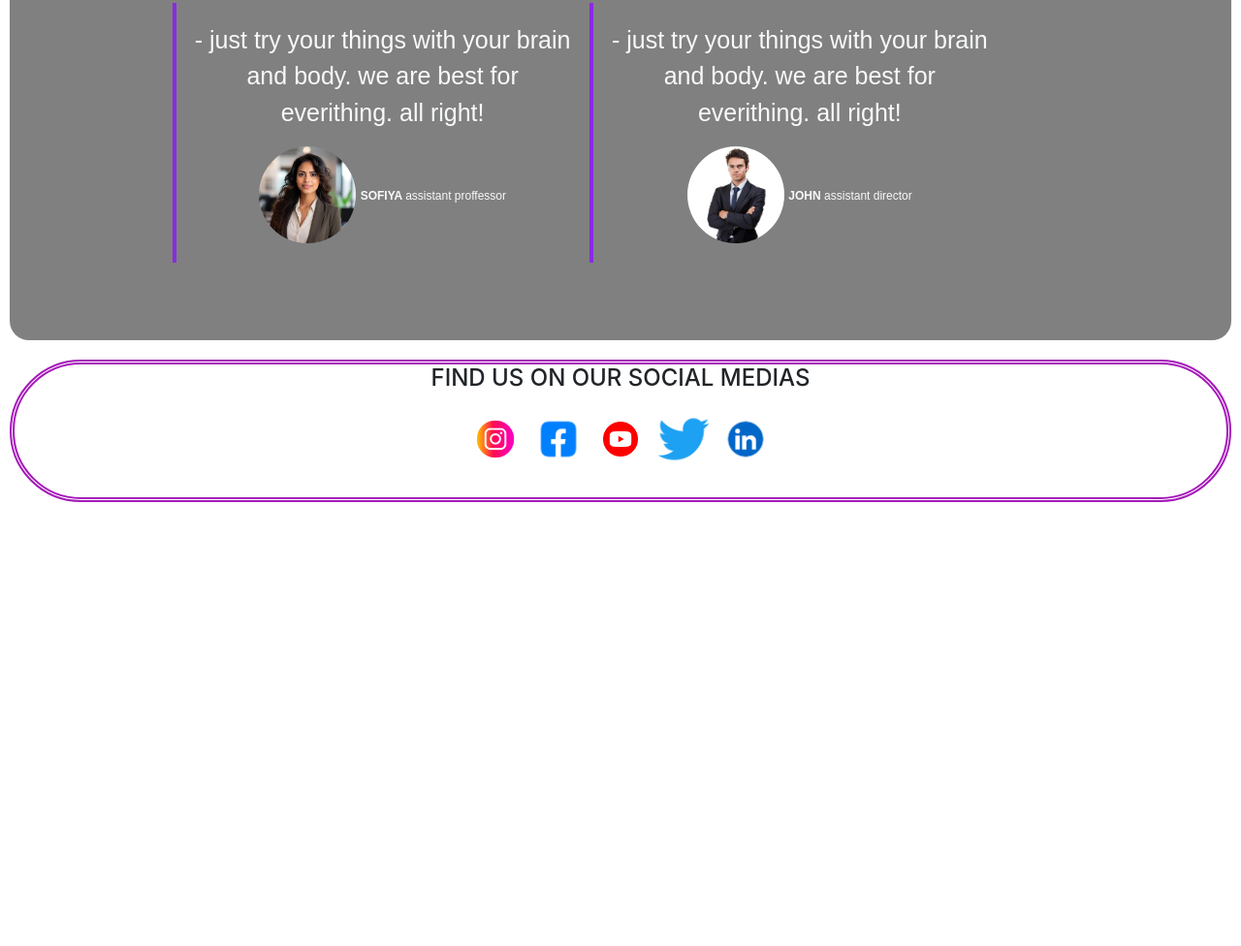
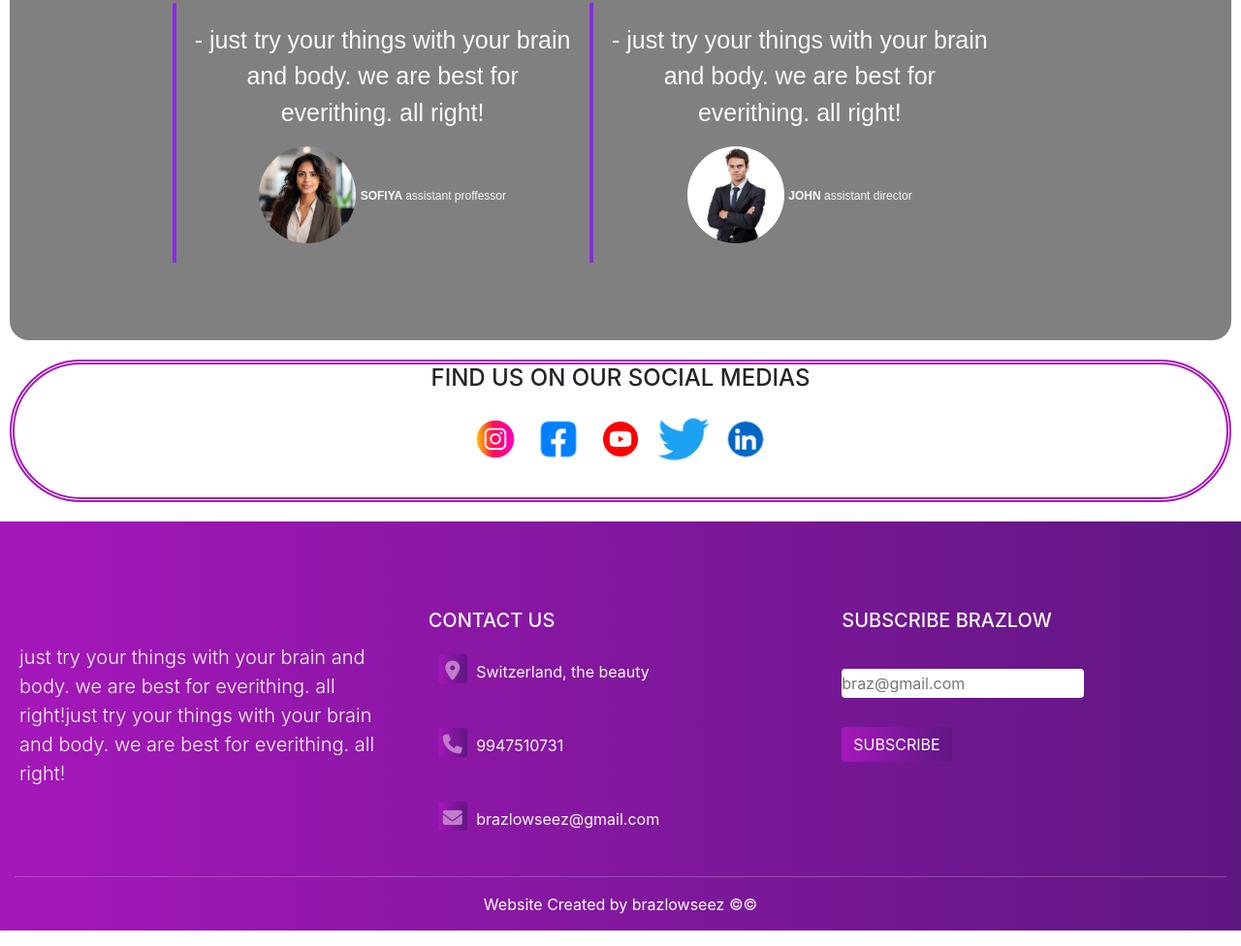
Before and after one commit to ADNUKUNHOME/Bootstrap-digital-agency-responsive-website, a plain HTML site: page index.html in a window 1280 px wide. Shown: the part 2303-3279 px from the top of the page at 97% size. Before the commit the page ends 2841 px from the top, so only its background shows below. Drawn offline with nearby package versions, Linux system fonts and the light colour scheme; a script that the page names is missing.

Commit message:
created a footer session with a address, contact info and form area. And styled.

```diff
--- a/index.html
+++ b/index.html
@@ -148,6 +148,32 @@
     </div>
   </section>
 
+   <!--footer section-->
+
+   <section>
+    <div class="container footer col-md-12">
+      <div class="row foot">
+        <div class="col-md-4 text-light footer-box">
+          <p class="footText">just try your things with  your brain and body. we are best for everithing. all right!just try your things with  your brain and body. we are best for everithing. all right!</p>
+        </div>
+        <div class="col-md-4 text-light footer-box">
+          <h5>CONTACT US</h5>
+          <p><i class="fa-solid fa-location-dot"></i> Switzerland, the  beauty</p>
+          <p><i class="fa-solid fa-phone"></i> 9947510731</p>
+          <p><i class="fa-solid fa-envelope"></i> brazlowseez@gmail.com</p>
+        </div>
+        <div class="col-md-4 text-light footer-box">
+          <h5>SUBSCRIBE BRAZLOW</h5>
+          <input type="email" name="email" id="email" placeholder="braz@gmail.com"><br>
+          <button type="button" class="btn btn-primary">SUBSCRIBE</button>
+        </div>
+      </div>
+      <hr>
+      <p class="copy">Website Created by brazlowseez &copy;&copy;</p>
+    </div>
+  </section>
+
+
     <script src="index.js"></script>
 </body>
 </html>
--- a/style.css
+++ b/style.css
@@ -236,3 +236,64 @@ body {
 .social a:hover img {
     transform: translateY(-10px);
 }
+
+/* footer section */
+
+.footer {
+    width: 100%;
+    height: auto;
+    background-image: linear-gradient(to right, #a517ba, #5f1782) !important;
+    margin-top: 20px;
+}
+
+.footer-box {
+    padding-top: 90px;
+}
+
+.footer-box p {
+    padding: 5px;
+}
+
+.footText {
+    font-size: 20px;
+    font-weight: 300;
+    margin-top: 30px;
+}
+
+.footer-box .fa-solid {
+   margin: 10px 5px;
+   font-size: 20px;
+   height: 30px;
+   width: 30px;
+   border-radius: 3px;
+   background-image: linear-gradient(to right, #a517ba, #5f1782) !important;
+   text-align: center;
+   padding-top: 7px;
+   color: rgb(190, 126, 202);
+}
+
+#email {
+    border-radius: 4px;
+    margin-top: 30px;
+    border: none;
+    box-shadow: none;
+    width: 250px;
+    height: 30px;
+}
+
+.footer-box .btn-primary {
+    border: none;
+    box-shadow: none;
+    background-image: linear-gradient(to right, #a517ba, #5f1782) !important;
+    margin-top: 30px;
+}
+
+hr {
+    background-color: #fff;
+}
+
+.copy {
+    text-align: center;
+    padding-bottom: 15px;
+    color: #fff;
+}
```
